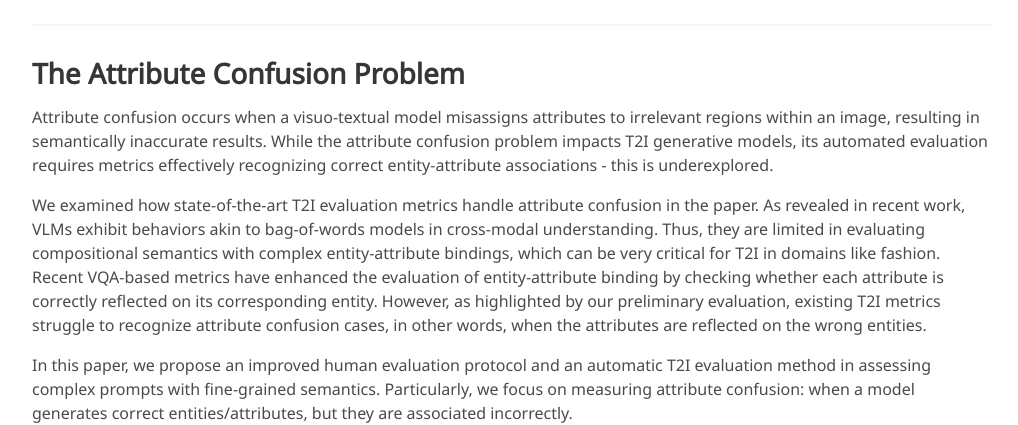
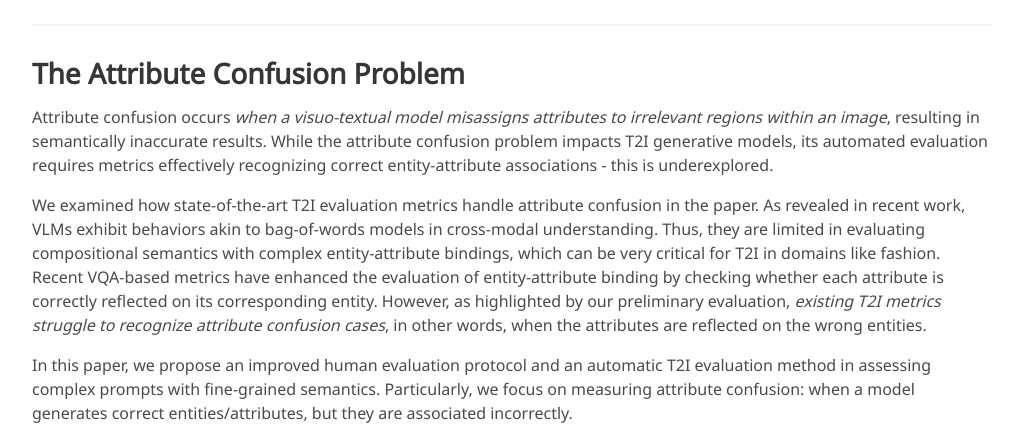
Before and after one commit to intelligolabs/L-VQAScore, a Jekyll site: the page built from index.md, in a window 1280 px wide and 900 px high, scrolled down 896 px. Shown: the part 154-579 px from the top of the window, without its empty margins (128-1146 px from the left). Built offline with Jekyll 4.4.1, drawn with Linux system fonts in a browser that asks for light colours; some web fonts are replaced.

```diff
--- a/index.md
+++ b/index.md
@@ -34,9 +34,9 @@ On a newly curated dataset featuring challenging compositional alignment scenari
 ---
 
 ## The Attribute Confusion Problem
-Attribute confusion occurs when a visuo-textual model misassigns attributes to irrelevant regions within an image, resulting in semantically inaccurate results. While the attribute confusion problem impacts T2I generative models, its automated evaluation requires metrics effectively recognizing correct entity-attribute associations - this is underexplored.
+Attribute confusion occurs <em>when a visuo-textual model misassigns attributes to irrelevant regions within an image</em>, resulting in semantically inaccurate results. While the attribute confusion problem impacts T2I generative models, its automated evaluation requires metrics effectively recognizing correct entity-attribute associations - this is underexplored.
 
-We examined how state-of-the-art T2I evaluation metrics handle attribute confusion in the paper. As revealed in recent work, VLMs exhibit behaviors akin to bag-of-words models in cross-modal understanding. Thus, they are limited in evaluating compositional semantics with complex entity-attribute bindings, which can be very critical for T2I in domains like fashion. Recent VQA-based metrics have enhanced the evaluation of entity-attribute binding by checking whether each attribute is correctly reflected on its corresponding entity. However, as highlighted by our preliminary evaluation, existing T2I metrics struggle to recognize attribute confusion cases, in other words, when the attributes are reflected on the wrong entities.
+We examined how state-of-the-art T2I evaluation metrics handle attribute confusion in the paper. As revealed in recent work, VLMs exhibit behaviors akin to bag-of-words models in cross-modal understanding. Thus, they are limited in evaluating compositional semantics with complex entity-attribute bindings, which can be very critical for T2I in domains like fashion. Recent VQA-based metrics have enhanced the evaluation of entity-attribute binding by checking whether each attribute is correctly reflected on its corresponding entity. However, as highlighted by our preliminary evaluation, <em>existing T2I metrics struggle to recognize attribute confusion cases</em>, in other words, when the attributes are reflected on the wrong entities.
 
 In this paper, we propose an improved human evaluation protocol and an automatic T2I evaluation method in assessing complex prompts with fine-grained semantics. Particularly, we focus on measuring attribute confusion: when a model generates correct entities/attributes, but they are associated incorrectly.
 
@@ -49,10 +49,10 @@ To measure the alignment between the conditioning prompt and the generated image
 </p>
 
 ## Key Contributions
-- We investigate and validate the overlooked <strong>attribute confusion</strong> problem in T2I evaluation with a <strong>carefully designed evaluation data</strong> covering both automated metrics and human evaluation.
-- We demonstrate that <strong>visual localization and attribute-centric VQA</strong> are effective strategies in addressing attribute confusion evaluation.
-- We propose a <strong>new human evaluation protocol</strong> and an <strong>automated T2I evaluation method L-VQAScore</strong>, leveraging both reflection and leakage questions on localized visual content.
-- L-VQAScore effectively mitigates the attribute confusion in T2I evaluation, achieving <strong>improved correlation with human annotations</strong> compared to state-of-the-art metrics.
+- We investigate and validate the overlooked <em>attribute confusion</em> problem in T2I evaluation with a <em>carefully designed evaluation data</em> covering both automated metrics and human evaluation.
+- We demonstrate that <em>visual localization and attribute-centric VQA</em> are effective strategies in addressing attribute confusion evaluation.
+- We propose a <em>new human evaluation protocol</em> and an <em>automated T2I evaluation method L-VQAScore</em>, leveraging both reflection and leakage questions on localized visual content.
+- L-VQAScore effectively mitigates the attribute confusion in T2I evaluation, achieving <em>improved correlation with human annotations</em> compared to state-of-the-art metrics.
 
 ![Performance Comparision](/static/image/results.png)
 <p style="text-align: center; font-size: 0.9rem;">
```
